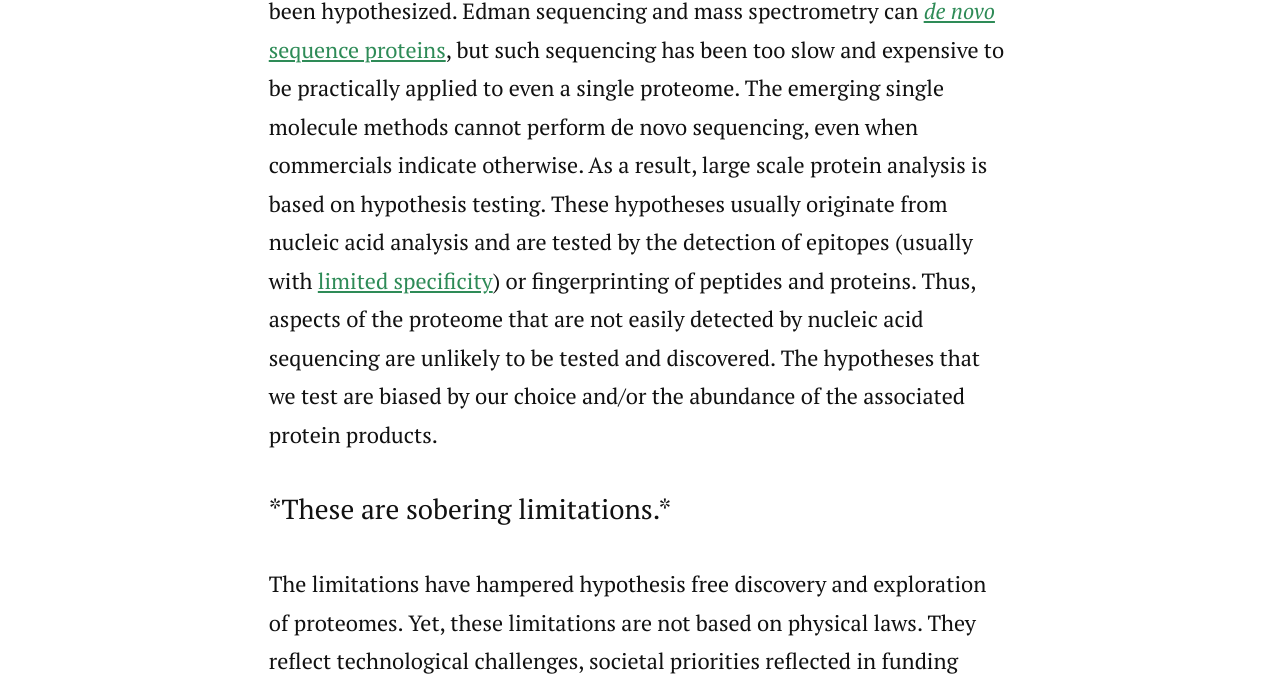
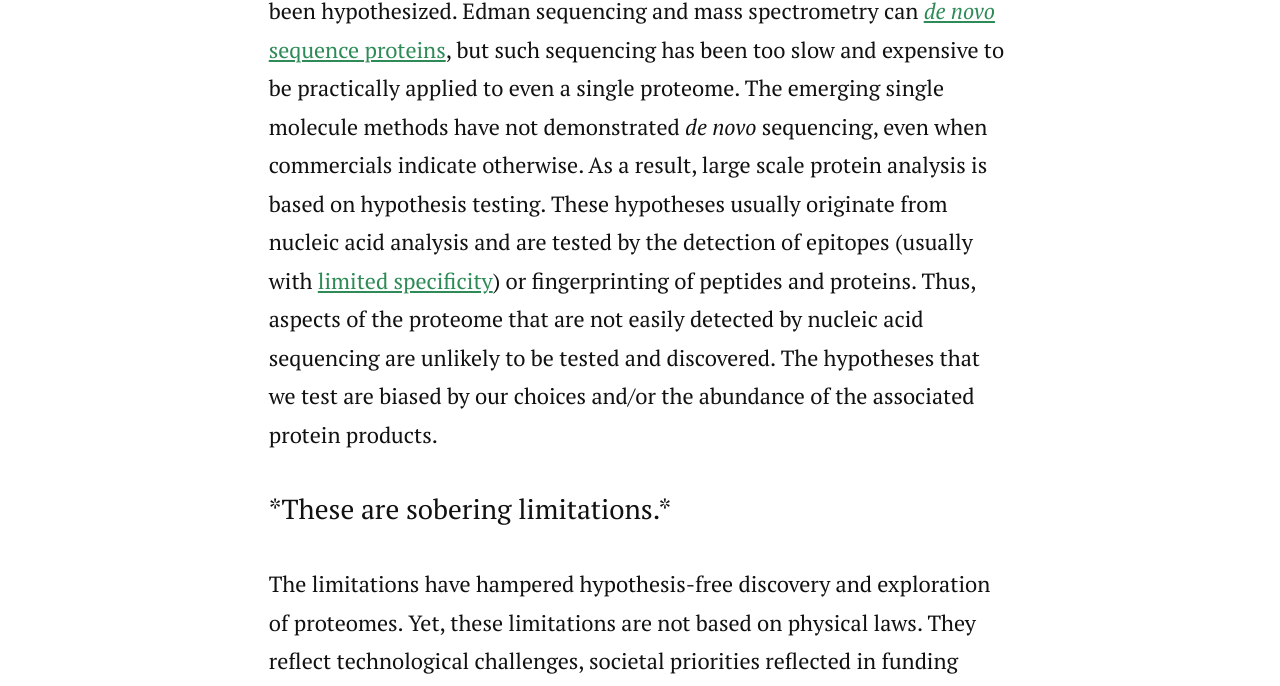
Before and after one commit to nslavov/nikolai, a Jekyll site: the page built from _posts/2024-03-29-Proteome-secrets.md, in a window 1280 px wide. Shown: the part 915-1601 px from the top of the page. Built offline with Jekyll 4.4.1, drawn with Linux system fonts in a browser that asks for light colours; nearby versions of some CDN libraries; some of the changed text lies outside the part shown.

Commit message:
Update 2024-03-29-Proteome-secrets.md

```diff
--- a/_posts/2024-03-29-Proteome-secrets.md
+++ b/_posts/2024-03-29-Proteome-secrets.md
@@ -11,11 +11,11 @@ description: "We are yet to investigate proteomes with unbiased discovery-driven
 <p class="intro"><span class="dropcap">W</span>e have studied proteins and proteomes for decades using diverse methods. Yet, our studies and methods have been rather limited to hypothesis testing. As a result, the proteome remains a frontier that awaits to be investigated with unbiased discovery-driven methods that can reveal its secrets.</p>
 
 
-The most common methods for studying proteomes are focused on hypothesis testing and challenged to make discoveries that have not yet been hypothesized. Edman sequencing and mass spectrometry can [*de novo* sequence proteins](https://doi.org/10.1038/s41592-023-01802-5), but such sequencing has been too slow and expensive to be practically applied to even a single proteome. The emerging single molecule methods cannot perform de novo sequencing, even when commercials indicate otherwise. As a result, large scale protein analysis is based on hypothesis testing. These hypotheses usually originate from nucleic acid analysis and are tested by the detection of epitopes (usually with [limited specificity](https://doi.org/10.1042/EBC20180014)) or fingerprinting of peptides and proteins. Thus, aspects of the proteome that are not easily detected by nucleic acid sequencing are unlikely to be tested and discovered. The hypotheses that we test are biased by our choice and/or the abundance of the associated protein products.
+The most common methods for studying proteomes are focused on hypothesis testing and challenged to make discoveries that have not yet been hypothesized. Edman sequencing and mass spectrometry can [*de novo* sequence proteins](https://doi.org/10.1038/s41592-023-01802-5), but such sequencing has been too slow and expensive to be practically applied to even a single proteome. The emerging single molecule methods have not demonstrated *de novo* sequencing, even when commercials indicate otherwise. As a result, large scale protein analysis is based on hypothesis testing. These hypotheses usually originate from nucleic acid analysis and are tested by the detection of epitopes (usually with [limited specificity](https://doi.org/10.1042/EBC20180014)) or fingerprinting of peptides and proteins. Thus, aspects of the proteome that are not easily detected by nucleic acid sequencing are unlikely to be tested and discovered. The hypotheses that we test are biased by our choices and/or the abundance of the associated protein products.
 
 <p class="intro">*These are sobering limitations.*</p>
 
-The limitations have hampered hypothesis free discovery and exploration of proteomes. Yet, these limitations are not based on physical laws. They reflect technological challenges, societal priorities reflected in funding allocation, and lack of scientific creativity to transcend the challenges. These are major obstacles and yet they are all surmountable. Even better, the [remarkable progress](https://blog.slavovlab.net/2023/11/29/proteomics-is-rocketing/) underway is encouraging evidence that we may soon break the shackles of hypothesis testing. We may soon enter an age of discovery when proteomes are routinely explored at scale and their secrets revealed.
+The limitations have hampered hypothesis-free discovery and exploration of proteomes. Yet, these limitations are not based on physical laws. They reflect technological challenges, societal priorities reflected in funding allocation, and lack of scientific creativity to transcend the challenges. These are major obstacles and yet they are all surmountable. Even better, the [remarkable progress](https://blog.slavovlab.net/2023/11/29/proteomics-is-rocketing/) underway is encouraging evidence that we may soon break the shackles of hypothesis testing. We may soon enter an age of discovery when proteomes are routinely explored at scale and their secrets revealed.
 
 
 <br>
```
